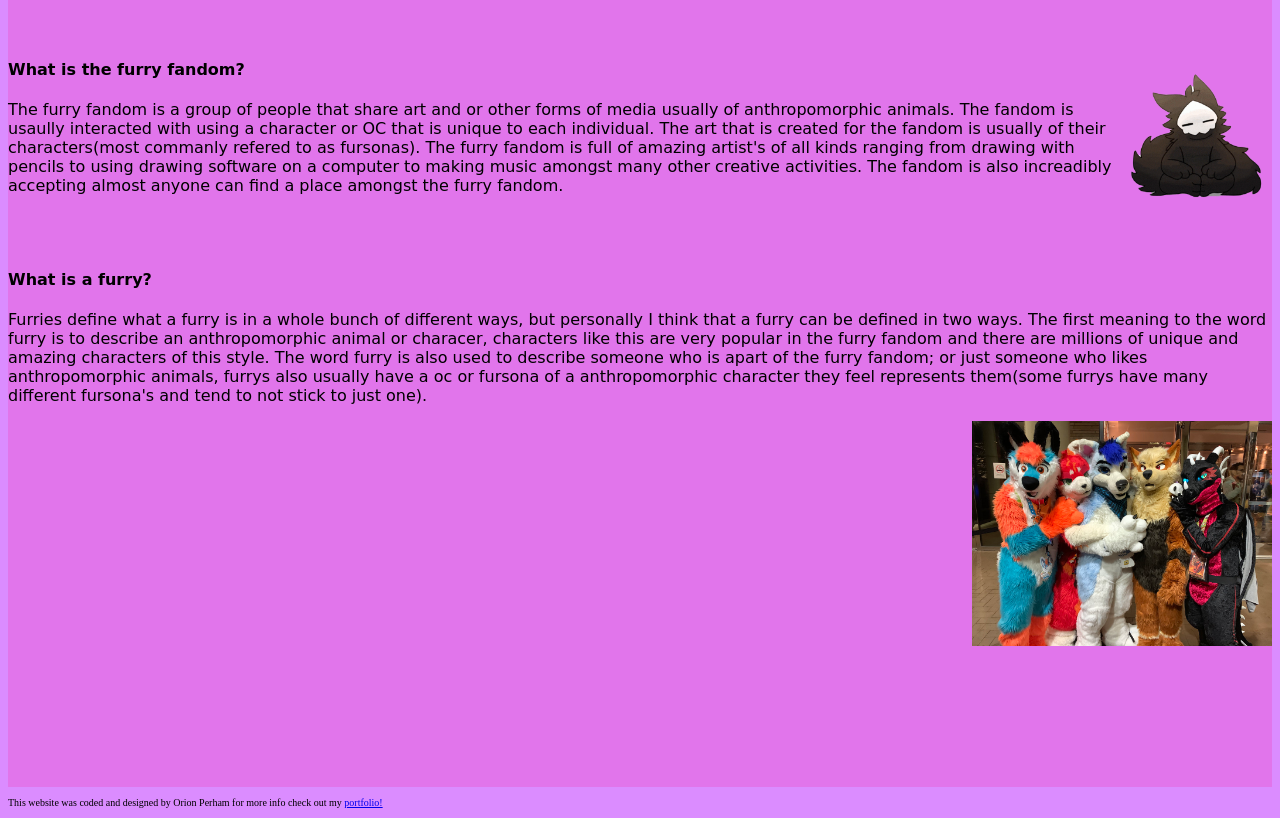
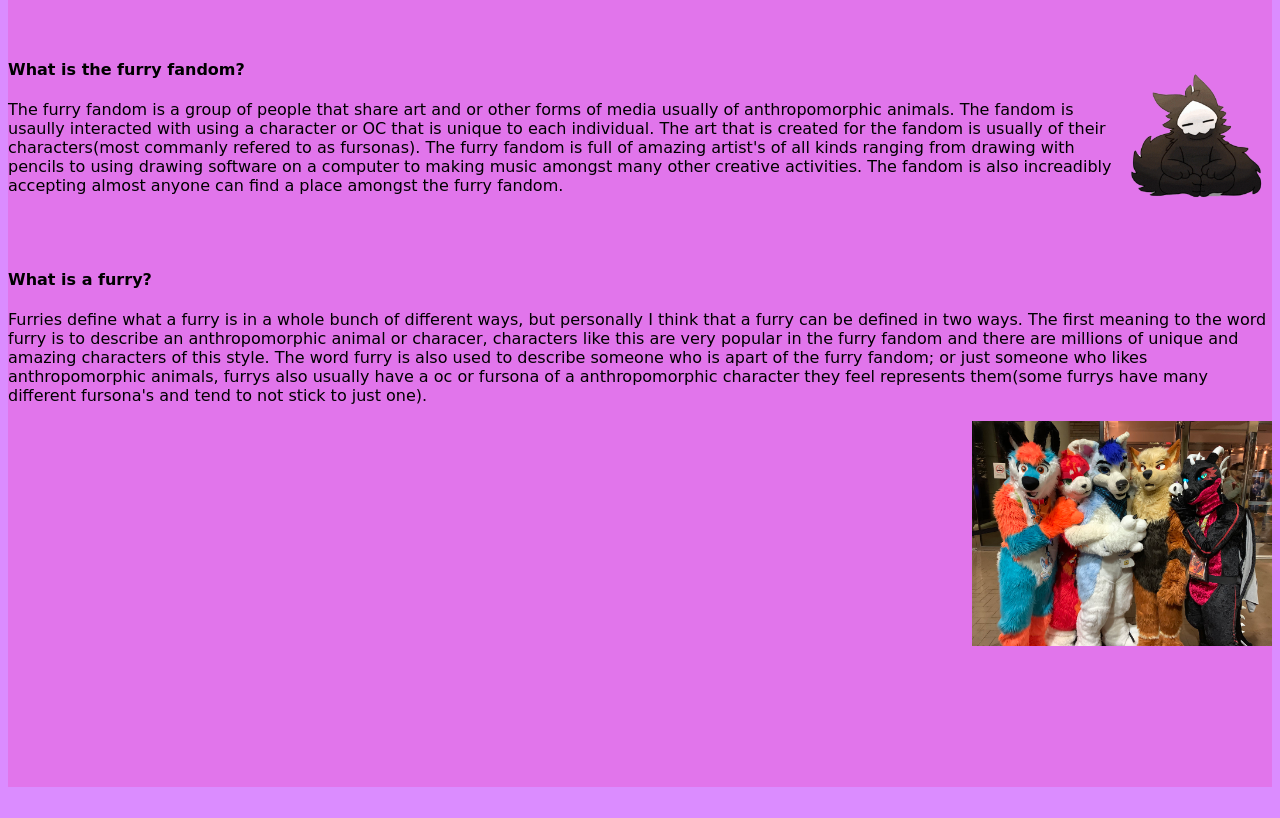
Before and after one commit to Phlurplecat/Infurrmation, a plain HTML site: page index.html in a window 1280 px wide. Shown: the part 199-1017 px from the top of the page. After the commit the page ends 994 px from the top, so only its background shows below. Drawn offline with Linux system fonts and the light colour scheme; a web font is replaced by a local one.

Commit message:
I removed my silly footer

```diff
--- a/index.html
+++ b/index.html
@@ -24,8 +24,7 @@
         <p>Furries define what a furry is in a whole bunch of different ways, but personally I think that a furry can be defined in two ways. The first meaning to the word furry is to describe an anthropomorphic animal or characer, characters like this are very popular in the furry fandom and there are millions of unique and amazing characters of this style. The word furry is also used to describe someone who is apart of the furry fandom; or just someone who likes anthropomorphic animals, furrys also usually have a oc or fursona of a anthropomorphic character they feel represents them(some furrys have many different fursona's and tend to not stick to just one).</p>
 	  <img class="image_main" src="Images/furry1.jpg" alt="some furries hanging out" width="300px" height="225px">
       </section>
-      <aside><!--Aside for to credit myself for the coding of this website as well as a link to my portfolio website for further information on me -->
-        <p>This website was coded and designed by Orion Perham for more info check out my <a href="http://behs23.student.edu/Portfolio_Career_Website/" target="_blank">portfolio!</a></p>
+      <aside>
       </aside>
     </main>
   </body>
```
